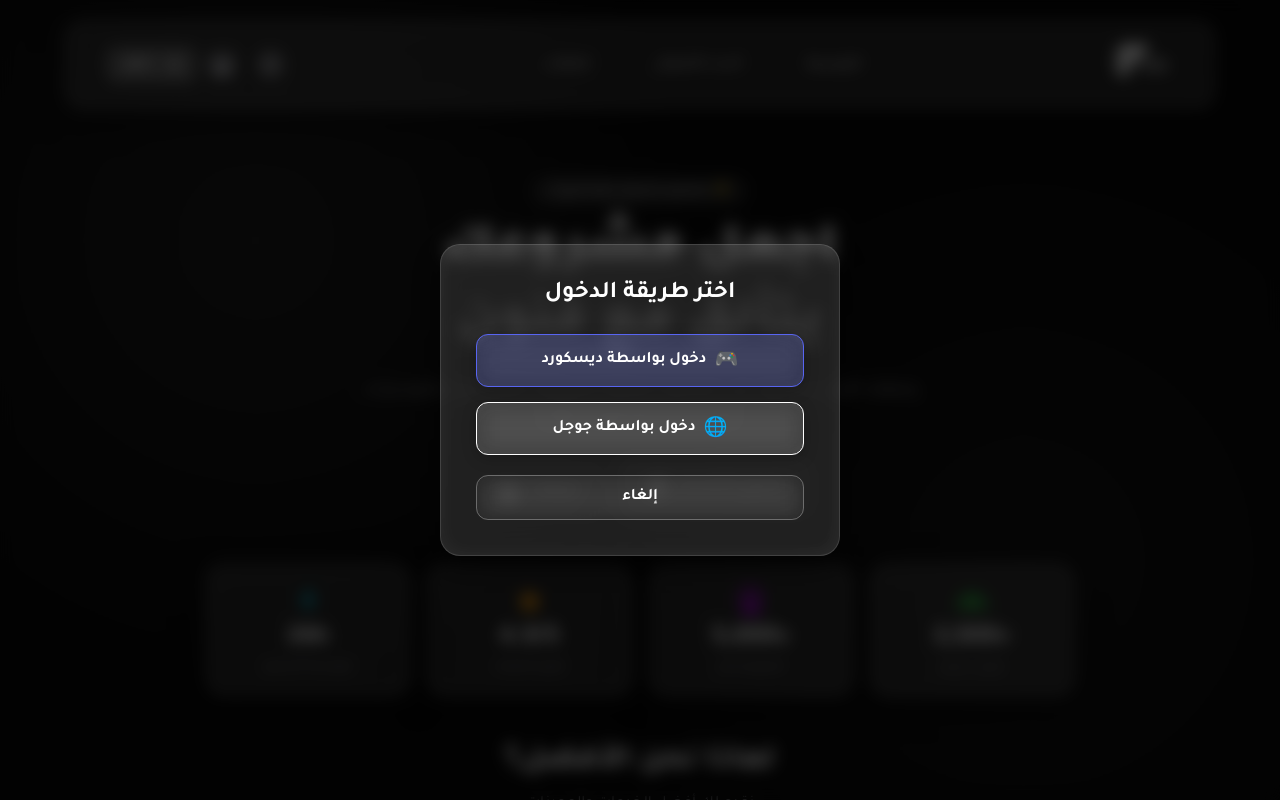
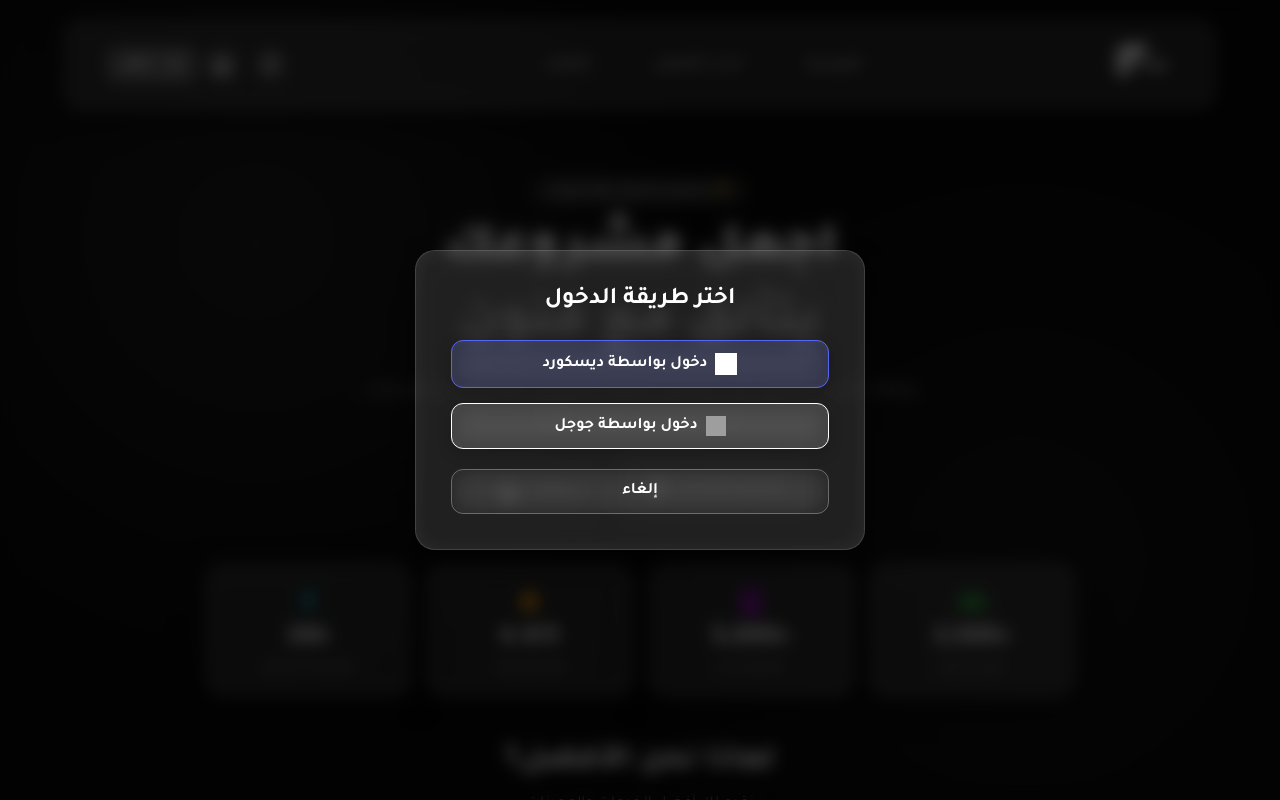
Before and after one commit to jotube20/Fnoon, a Flask app: page / in a window 1280 px wide, after a click that opens the changed part. Run offline with Flask 3, Linux system fonts and the light colour scheme; data that the repository does not hold is empty; grey boxes are pictures that could not be loaded.

Commit message:
Update index.html

```diff
--- a/templates/index.html
+++ b/templates/index.html
@@ -43,7 +43,9 @@
         .pkg-features li::before { content: '✨'; font-size: 0.8rem; margin-top: 2px;}
 
         .modal { display: none; position: fixed; inset: 0; background: rgba(0,0,0,0.7); backdrop-filter: blur(8px); -webkit-backdrop-filter: blur(8px); z-index: 1000; justify-content: center; align-items: center; padding: 20px; }
-        .modal-content { width: 100%; max-width: 400px; padding: 25px 20px; text-align: center; animation: popUp 0.3s ease-out; }
+        .modal-content { width: 100%; max-width: 450px; padding: 25px 20px; text-align: center; animation: popUp 0.3s ease-out; max-height: 90vh; overflow-y: auto; }
+        /* إخفاء شريط التمرير في النافذة عشان الشياكة */
+        .modal-content::-webkit-scrollbar { width: 0px; }
         @keyframes popUp { 0% { transform: scale(0.95); opacity: 0; } 100% { transform: scale(1); opacity: 1; } }
 
         .input-glass { width: 100%; padding: 14px; margin-bottom: 15px; background: rgba(0,0,0,0.3); border: 1px solid rgba(255,255,255,0.2); color: #fff; border-radius: 12px; outline: none; font-size: 1rem; text-align: center; box-shadow: inset 0 4px 10px rgba(0,0,0,0.5); transition: 0.3s;}
@@ -258,11 +260,13 @@
     <div class="modal" id="loginModal">
         <div class="modal-content glass-panel">
             <h2 style="margin-bottom: 25px;" data-i18n="modal_login_title">اختر طريقة الدخول</h2>
-            <button class="btn-glass" style="background: rgba(88, 101, 242, 0.2); border-color: #5865F2; margin-bottom: 15px; color: #fff;" onclick="window.location.href='/login/discord'">
-                <span style="font-size: 1.2rem;">🎮</span> <span data-i18n="btn_login_discord">دخول بواسطة ديسكورد</span>
+            <button class="btn-glass" style="background: rgba(88, 101, 242, 0.15); border-color: #5865F2; margin-bottom: 15px; color: #fff;" onclick="window.location.href='/login/discord'">
+                <img src="https://assets-global.website-files.com/6257adef93867e50d84d30e2/636e0a6a49cf127bf92de1e2_icon_clyde_blurple_RGB.png" style="width: 22px; height: 22px; filter: brightness(0) invert(1);">
+                <span data-i18n="btn_login_discord">دخول بواسطة ديسكورد</span>
             </button>
             <button class="btn-glass" style="background: rgba(255, 255, 255, 0.1); border-color: #fff; color: #fff;" onclick="window.location.href='/login/google'">
-                <span style="font-size: 1.2rem;">🌐</span> <span data-i18n="btn_login_google">دخول بواسطة جوجل</span>
+                <img src="https://upload.wikimedia.org/wikipedia/commons/c/c1/Google_%22G%22_logo.svg" style="width: 20px; height: 20px;">
+                <span data-i18n="btn_login_google">دخول بواسطة جوجل</span>
             </button>
             <button class="btn-glass btn-outline" style="margin-top: 20px;" onclick="closeModals()" data-i18n="btn_cancel">إلغاء</button>
         </div>
@@ -293,24 +297,12 @@
                         <div class="pay-item" onclick="selectPayment('vodafone', 'Vodafone Cash')">
                             <span>Vodafone Cash</span> <span class="material-icons-round" style="color:#32d74b;">check_circle</span>
                         </div>
-                        <div class="pay-item disabled">
-                            <span>PayPal</span> <span class="pay-status" data-i18n="status_unavail">غير متاح</span>
-                        </div>
-                        <div class="pay-item disabled">
-                            <span>STC Pay</span> <span class="pay-status" data-i18n="status_unavail">غير متاح</span>
-                        </div>
-                        <div class="pay-item disabled">
-                            <span>UrPay</span> <span class="pay-status" data-i18n="status_unavail">غير متاح</span>
-                        </div>
-                        <div class="pay-item disabled">
-                            <span data-i18n="pay_rajhi">الراجحي</span> <span class="pay-status" data-i18n="status_unavail">غير متاح</span>
-                        </div>
-                        <div class="pay-item disabled">
-                            <span>Binance</span> <span class="pay-status" data-i18n="status_unavail">غير متاح</span>
-                        </div>
-                        <div class="pay-item disabled">
-                            <span>Instapay</span> <span class="pay-status" data-i18n="status_unavail">غير متاح</span>
-                        </div>
+                        <div class="pay-item disabled"><span>PayPal</span> <span class="pay-status" data-i18n="status_unavail">غير متاح</span></div>
+                        <div class="pay-item disabled"><span>STC Pay</span> <span class="pay-status" data-i18n="status_unavail">غير متاح</span></div>
+                        <div class="pay-item disabled"><span>UrPay</span> <span class="pay-status" data-i18n="status_unavail">غير متاح</span></div>
+                        <div class="pay-item disabled"><span data-i18n="pay_rajhi">الراجحي</span> <span class="pay-status" data-i18n="status_unavail">غير متاح</span></div>
+                        <div class="pay-item disabled"><span>Binance</span> <span class="pay-status" data-i18n="status_unavail">غير متاح</span></div>
+                        <div class="pay-item disabled"><span>Instapay</span> <span class="pay-status" data-i18n="status_unavail">غير متاح</span></div>
                     </div>
                 </div>
 
@@ -325,7 +317,25 @@
                 <input type="hidden" id="pkgPrice">
                 <button class="btn-glass" onclick="submitOrder()"><span class="material-icons-round">payment</span> <span id="btnConfirmText" data-i18n="btn_confirm_pay">تأكيد الدفع</span></button>
                 <button class="btn-glass btn-outline" onclick="closeModals()" data-i18n="btn_cancel">إلغاء</button>
-            {% else %}
+
+                <div style="margin-top: 25px; padding-top: 15px; border-top: 1px solid rgba(255,255,255,0.1);">
+                    <h4 style="color: #a1a1a6; font-size: 0.9rem; margin-bottom: 12px;" data-i18n="contact_designer">للتواصل مع المصمم:</h4>
+                    <div style="display: flex; flex-direction: column; gap: 8px; text-align: start;">
+                        <div style="display: flex; align-items: center; gap: 12px; background: rgba(255,255,255,0.05); padding: 10px 15px; border-radius: 10px; border: 1px solid rgba(255,255,255,0.05);">
+                            <img src="https://assets-global.website-files.com/6257adef93867e50d84d30e2/636e0a6a49cf127bf92de1e2_icon_clyde_blurple_RGB.png" style="width: 20px; filter: brightness(0) invert(1);">
+                            <span style="font-size: 0.95rem; color: #fff; font-family: monospace; direction: ltr; letter-spacing: 0.5px;">946m</span>
+                        </div>
+                        <div style="display: flex; align-items: center; gap: 12px; background: rgba(255,255,255,0.05); padding: 10px 15px; border-radius: 10px; border: 1px solid rgba(255,255,255,0.05);">
+                            <img src="https://upload.wikimedia.org/wikipedia/commons/e/e7/Instagram_logo_2016.svg" style="width: 20px;">
+                            <span style="font-size: 0.95rem; color: #fff; font-family: monospace; direction: ltr; letter-spacing: 0.5px;">@fnoonstudio3</span>
+                        </div>
+                        <div style="display: flex; align-items: center; gap: 12px; background: rgba(255,255,255,0.05); padding: 10px 15px; border-radius: 10px; border: 1px solid rgba(255,255,255,0.05);">
+                            <img src="https://upload.wikimedia.org/wikipedia/commons/C/C0/Gmail_icon_%282020%29.svg" style="width: 20px;">
+                            <span style="font-size: 0.85rem; color: #fff; font-family: monospace; direction: ltr;">fnoonstudio53@gmail.com</span>
+                        </div>
+                    </div>
+                </div>
+                {% else %}
                 <h2 style="margin-bottom: 15px;" data-i18n="modal_alert">تنبيه</h2>
                 <p style="color: #a1a1a6; margin-bottom: 20px;" data-i18n="modal_login_req">يجب تسجيل الدخول لإتمام الشراء.</p>
                 <button class="btn-glass" onclick="closeModals(); document.getElementById('loginModal').style.display='flex'" data-i18n="btn_login_now">تسجيل الدخول الآن</button>
@@ -379,6 +389,7 @@
                 modal_logout_title: "هل أنت متأكد؟", modal_logout_desc: "هل تريد فعلاً تسجيل الخروج من حسابك؟", btn_yes_logout: "نعم، خروج", btn_no_cancel: "لا، تراجع",
                 logged_via_discord: "مُسجل عبر ديسكورد", logged_via_google: "مُسجل عبر جوجل",
                 modal_pay_title: "الدفع", modal_pay_vca: "التحويل على فودافون كاش:", btn_confirm_pay: "تأكيد الدفع", btn_cancel: "إلغاء",
+                contact_designer: "للتواصل مع المصمم:",
                 modal_alert: "تنبيه", modal_login_req: "يجب تسجيل الدخول لإتمام الشراء.", btn_login_now: "تسجيل الدخول الآن", btn_close: "إغلاق",
                 modal_success: "تم تسجيل طلبك!", lbl_pkg: "الباقة:", lbl_num: "الرقم:", lbl_rec: "رقم الإيصال:",
                 modal_last_step: "خطوة أخيرة!", modal_send_ss: "أرسل سكرين شوت للإيصال إلى 946m عبر ديسكورد.", btn_back_gal: "العودة للمعرض",
@@ -413,6 +424,7 @@
                 modal_logout_title: "Are you sure?", modal_logout_desc: "Do you really want to log out of your account?", btn_yes_logout: "Yes, Logout", btn_no_cancel: "No, Cancel",
                 logged_via_discord: "Logged via Discord", logged_via_google: "Logged via Google",
                 modal_pay_title: "Checkout", modal_pay_vca: "Transfer to Vodafone Cash:", btn_confirm_pay: "Confirm Order", btn_cancel: "Cancel",
+                contact_designer: "Contact Designer:",
                 modal_alert: "Alert", modal_login_req: "You must login to purchase.", btn_login_now: "Login Now", btn_close: "Close",
                 modal_success: "Order Submitted!", lbl_pkg: "Package:", lbl_num: "Number:", lbl_rec: "Receipt ID:",
                 modal_last_step: "One last step!", modal_send_ss: "Send a screenshot of the receipt to 946m via Discord.", btn_back_gal: "Back to Gallery",
@@ -562,7 +574,8 @@
             document.getElementById('selectedPayText').innerText = translations[currentLang]['opt_pay_select'];
             document.getElementById('selectedPayText').setAttribute('data-i18n', 'opt_pay_select');
             document.getElementById('vodafoneDetails').style.display = 'none';
-            document.getElementById('vCashNum').value = "";
+            const cashNum = document.getElementById('vCashNum');
+            if(cashNum) cashNum.value = "";
 
             const catNameAr = translations['ar'][activeDesignTypeI18n];
             document.getElementById('pkgName').value = n + " (" + catNameAr + ")";
```
